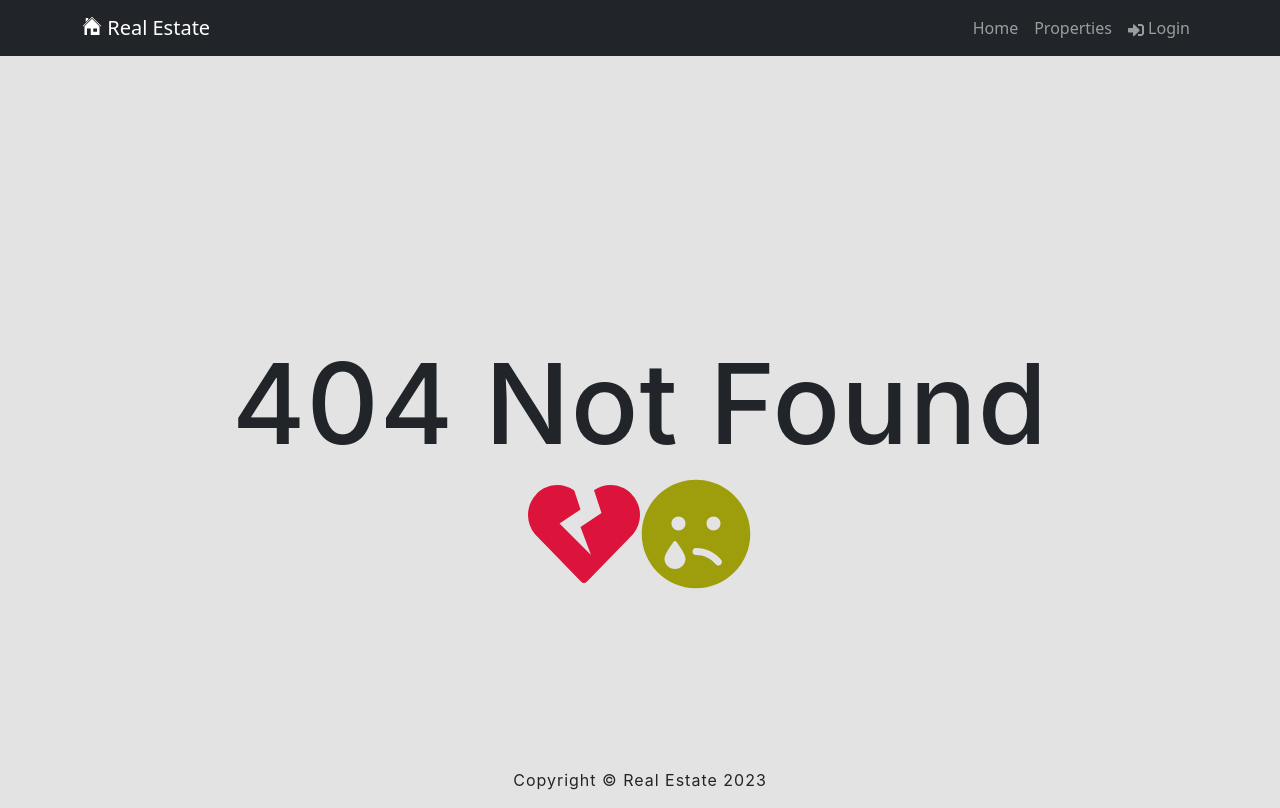
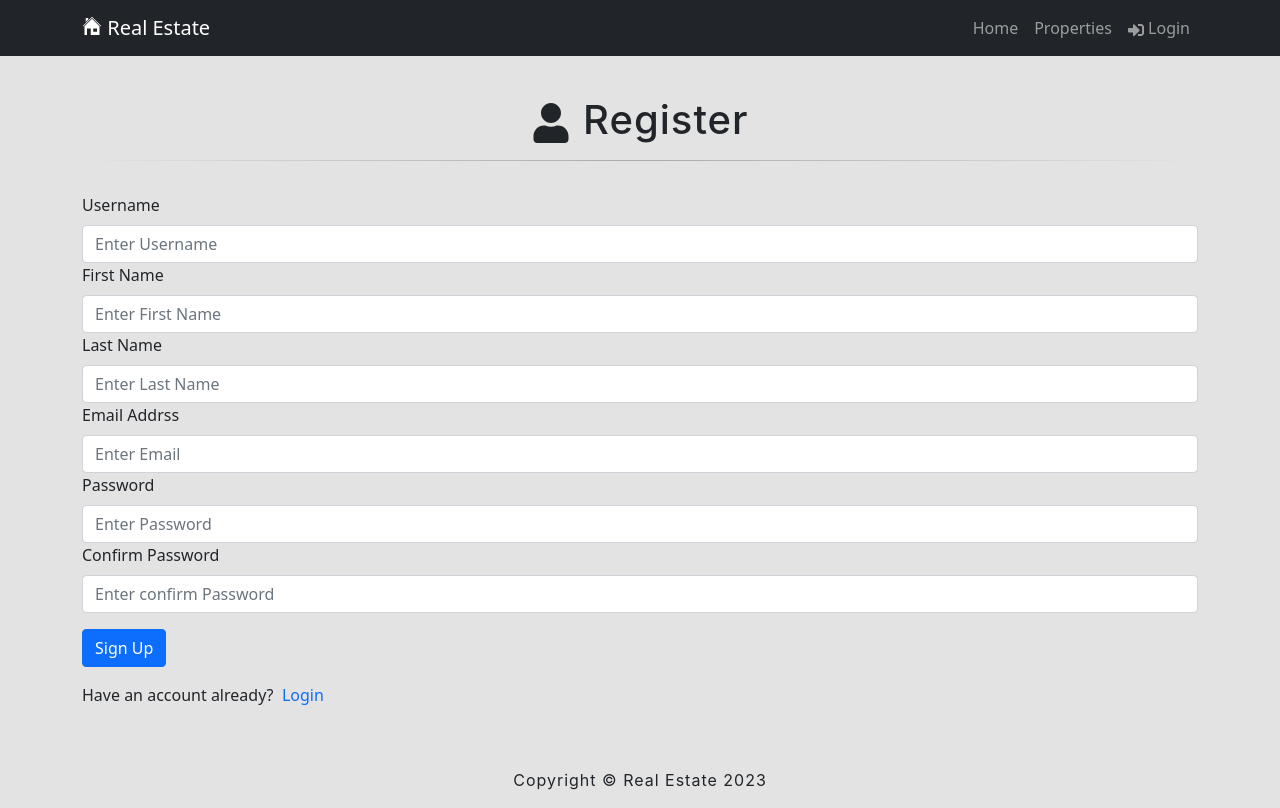
Before and after one commit to ZeberMVP/django-real-estate, a React (Create React App) app in the folder client/: page /register in a window 1280 px wide. Before the commit this address had no page. Built offline with nearby package versions, Linux system fonts and the light colour scheme.

Commit message:
add/activate and register user

```diff
--- a/client/src/App.jsx
+++ b/client/src/App.jsx
@@ -5,9 +5,11 @@
 import Footer from "./components/Footer";
 import Header from "./components/Header";
 import NotFound from "./components/NotFound";
+import ActivatePage from "./pages/ActivatePage";
 import HomePage from "./pages/HomePage";
 import LoginPage from "./pages/LoginPage";
 import PropertiesPage from "./pages/PropertiesPage";
+import RegisterPage from "./pages/RegisterPage";
 
 const App = () => {
   return (
@@ -22,6 +24,11 @@
               element={<PropertiesPage />}
             />
             <Route path="/login" element={<LoginPage />} />
+            <Route path="/register" element={<RegisterPage />} />
+            <Route
+              path="/activate/:uid/:token"
+              element={<ActivatePage />}
+            />
             <Route path="*" element={<NotFound />} />
           </Routes>
           <ToastContainer theme="dark" />
--- a/client/src/components/Header.jsx
+++ b/client/src/components/Header.jsx
@@ -49,7 +49,7 @@
                                 <NavDropdown
                                     title={
                                         user.firstName
-                                        | "Welcome"
+                                        || "Welcome"
                                     }
                                     id="username"
                                 >
--- a/client/src/features/auth/authService.js
+++ b/client/src/features/auth/authService.js
@@ -1,6 +1,6 @@
 import axios from "axios";
 
-const REGISTER_URL = "/api/v1/users/";
+const REGISTER_URL = "/api/v1/auth/users/";
 const LOGIN_URL = "/api/v1/auth/jwt/create/";
 const ACTIVATE_URL = "/api/v1/auth/users/activation/";
 
--- a/client/src/index.js
+++ b/client/src/index.js
@@ -1,21 +1,19 @@
 import React from "react";
-import ReactDOM from "react-dom";
+import ReactDOM from "react-dom/client";
 import { Provider } from "react-redux";
 import App from "./App";
 import { store } from "./app/store";
 import "./index.css";
 import * as serviceWorker from "./serviceWorker";
 
-ReactDOM.render(
-  <>
+const rootElement = document.getElementById("root");
+
+ReactDOM.createRoot(rootElement).render(
+  <React.StrictMode>
     <Provider store={store}>
       <App />
     </Provider>
-  </>,
-  document.getElementById("root")
+  </React.StrictMode>
 );
 
-// If you want your app to work offline and load faster, you can change
-// unregister() to register() below. Note this comes with some pitfalls.
-// Learn more about service workers: https://bit.ly/CRA-PWA
 serviceWorker.unregister();
--- /dev/null
+++ b/client/src/pages/ActivatePage.jsx
@@ -0,0 +1,75 @@
+import React, { useEffect } from "react";
+import { Button, Col, Container, Row } from "react-bootstrap";
+import { FaCheckCircle } from "react-icons/fa";
+import { useDispatch, useSelector } from "react-redux";
+import { useNavigate, useParams } from "react-router-dom";
+import { toast } from "react-toastify";
+import Spinner from "../components/Spinner";
+import Title from "../components/Title";
+import { activate, reset } from "../features/auth/authSlice";
+
+const ActivatePage = () => {
+    const { uid, token } = useParams();
+    const navigate = useNavigate();
+    const dispatch = useDispatch();
+
+    const { isLoading, isError, isSuccess, message } = useSelector(
+        (state) => state.auth
+    );
+
+    useEffect(() => {
+        if (isError) {
+            toast.error(message);
+        }
+
+        if (isSuccess) {
+            navigate("/");
+        }
+
+        dispatch(reset());
+    }, [isError, isSuccess, message, navigate, dispatch]);
+
+    const submitHandler = () => {
+        const userData = {
+            uid,
+            token,
+        };
+
+        dispatch(activate(userData));
+        toast.success("Your account has been activated! You can login now");
+    };
+
+    return (
+        <>
+            <Title title="Activate User" />
+            <Container>
+                <Row>
+                    <Col className="mg-top text-center">
+                        <section>
+                            <h1>
+                                <FaCheckCircle /> Activate your account
+                            </h1>
+                            <hr className="hr-text" />
+                        </section>
+                    </Col>
+                </Row>
+                {isLoading && <Spinner />}
+                <Row className="mt-3">
+                    <Col className="text-center">
+                        <Button
+                            type="submit"
+                            variant="outline-success"
+                            size="lg"
+                            className="mt-3 large-btn"
+                            onClick={submitHandler}
+                        >
+                            Activate
+                        </Button>
+                    </Col>
+                </Row>
+            </Container>
+        </>
+    );
+};
+
+export default ActivatePage;
--- a/client/src/pages/LoginPage.jsx
+++ b/client/src/pages/LoginPage.jsx
@@ -103,8 +103,8 @@
 
                 <Row className="py-3">
                     <Col>
-                        New Customer?
-                        <Link to="/register">Register Here.....</Link>
+                        New Customer? &nbsp;
+                        <Link to="/register">Register Here</Link>
                     </Col>
                 </Row>
             </Container>
--- a/client/src/pages/PropertiesPage.jsx
+++ b/client/src/pages/PropertiesPage.jsx
@@ -30,7 +30,7 @@
             <Container>
                 <Row>
                     <Col className="mg-top text-center">
-                        <h1>Our Catalog of properties</h1>
+                        <h1>Our Catalog of Properties</h1>
                         <hr className="hr-text" />
                     </Col>
                 </Row>
--- /dev/null
+++ b/client/src/pages/RegisterPage.jsx
@@ -0,0 +1,169 @@
+import React, { useEffect, useState } from "react";
+import { Button, Col, Container, Form, Row } from "react-bootstrap";
+import { FaUser } from "react-icons/fa";
+import { useDispatch, useSelector } from "react-redux";
+import { Link, useNavigate } from "react-router-dom";
+import { toast } from "react-toastify";
+import Spinner from "../components/Spinner";
+import Title from "../components/Title";
+import { register, reset } from "../features/auth/authSlice";
+
+const RegisterPage = () => {
+    const [username, setUsername] = useState("");
+    const [first_name, setFirstName] = useState("");
+    const [last_name, setLastName] = useState("");
+    const [email, setEmail] = useState("");
+    const [password, setPassword] = useState("");
+    const [re_password, setRePassword] = useState("");
+
+    const dispatch = useDispatch();
+    const navigate = useNavigate();
+
+    const { user, isLoading, isError, isSuccess, message } = useSelector(
+        (state) => state.auth
+    );
+
+    useEffect(() => {
+        if (isError) {
+            toast.error(message);
+        }
+
+        if (isSuccess || user) {
+            navigate("/");
+            toast.success(
+                "An activation email has been sent your email address. Please check your email"
+            );
+        }
+
+        dispatch(reset());
+    }, [isError, isSuccess, message, user, navigate, dispatch]);
+
+    const submitHandler = (e) => {
+        e.preventDefault();
+
+        if (password !== re_password) {
+            toast.error("Passwords do not match");
+        } else {
+            const userData = {
+                username,
+                first_name,
+                last_name,
+                email,
+                password,
+                re_password,
+            };
+            dispatch(register(userData));
+        }
+    };
+    return (
+        <>
+            <Title title="Register" />
+            <Container>
+                <Row>
+                    <Col className="mg-top text-center">
+                        <section>
+                            <h1>
+                                <FaUser /> Register
+                            </h1>
+                            <hr className="hr-text" />
+                        </section>
+                    </Col>
+                </Row>
+
+                {isLoading && <Spinner />}
+                <Row className="mt-3">
+                    <Col className="justify-content-center">
+                        <Form onSubmit={submitHandler}>
+                            <Form.Group controlId="username">
+                                <Form.Label>Username</Form.Label>
+                                <Form.Control
+                                    type="name"
+                                    placeholder="Enter Username"
+                                    value={username}
+                                    onChange={(e) =>
+                                        setUsername(e.target.value)
+                                    }
+                                />
+                            </Form.Group>
+
+                            <Form.Group controlId="first_name">
+                                <Form.Label>First Name</Form.Label>
+                                <Form.Control
+                                    type="name"
+                                    placeholder="Enter First Name"
+                                    value={first_name}
+                                    onChange={(e) =>
+                                        setFirstName(e.target.value)
+                                    }
+                                />
+                            </Form.Group>
+
+                            <Form.Group controlId="last_name">
+                                <Form.Label>Last Name</Form.Label>
+                                <Form.Control
+                                    type="name"
+                                    placeholder="Enter Last Name"
+                                    value={last_name}
+                                    onChange={(e) =>
+                                        setLastName(e.target.value)
+                                    }
+                                />
+                            </Form.Group>
+
+                            <Form.Group controlId="email">
+                                <Form.Label>Email Addrss</Form.Label>
+                                <Form.Control
+                                    type="email"
+                                    placeholder="Enter Email"
+                                    value={email}
+                                    onChange={(e) => setEmail(e.target.value)}
+                                />
+                            </Form.Group>
+
+                            <Form.Group controlId="password">
+                                <Form.Label>Password</Form.Label>
+                                <Form.Control
+                                    type="password"
+                                    placeholder="Enter Password"
+                                    value={password}
+                                    onChange={(e) =>
+                                        setPassword(e.target.value)
+                                    }
+                                />
+                            </Form.Group>
+
+                            <Form.Group controlId="re-password">
+                                <Form.Label>Confirm Password</Form.Label>
+                                <Form.Control
+                                    type="password"
+                                    placeholder="Enter confirm Password"
+                                    value={re_password}
+                                    onChange={(e) =>
+                                        setRePassword(e.target.value)
+                                    }
+                                />
+                            </Form.Group>
+
+                            <Button
+                                type="submit"
+                                variant="primary"
+                                className="mt-3"
+                            >
+                                Sign Up
+                            </Button>
+                        </Form>
+                    </Col>
+                </Row>
+
+                <Row className="py-3">
+                    <Col>
+                        Have an account already? &nbsp;
+                        <Link to="/login">Login</Link>
+                    </Col>
+                </Row>
+            </Container>
+        </>
+    );
+};
+
+export default RegisterPage;
```
Also changed, not shown: client/src/reportWebVitals.js (deleted, +0 -13 lines).
